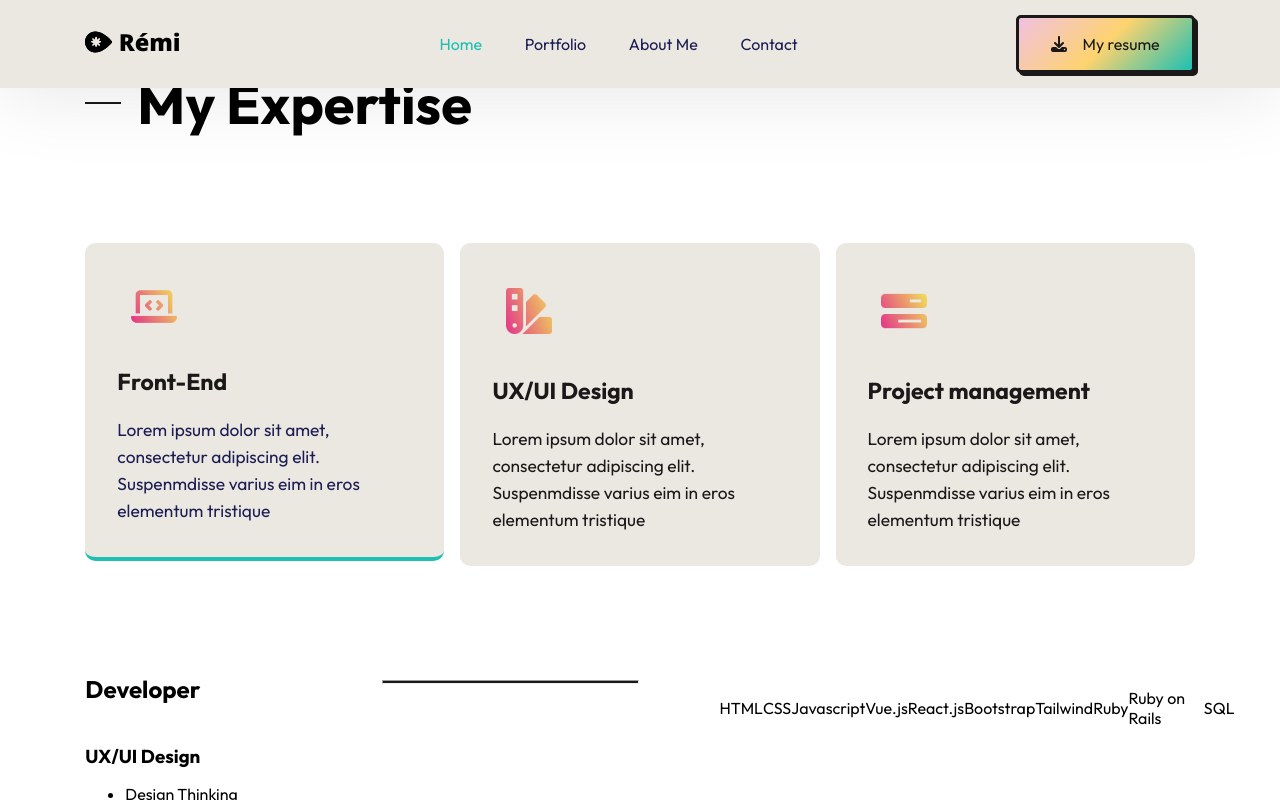
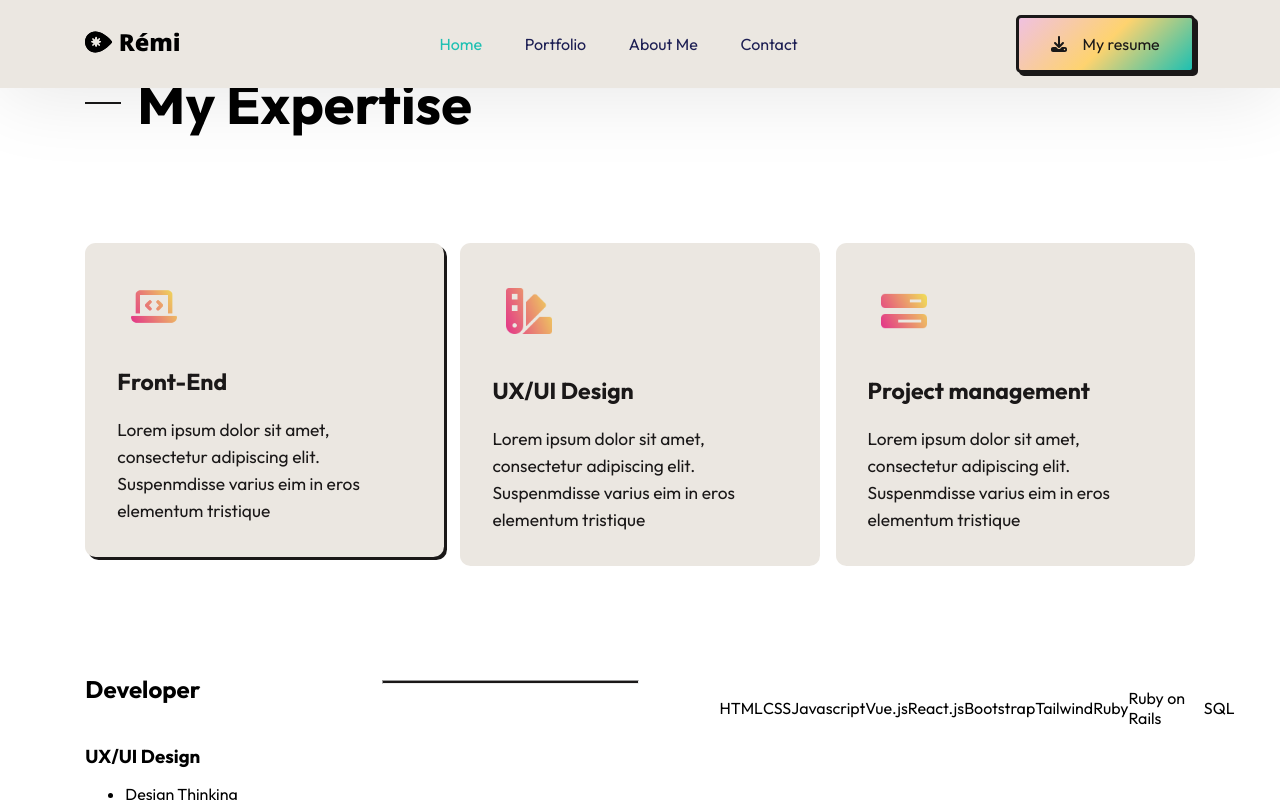
Before and after one commit to remilavigne/portfolio-2024, a React (Create React App) app: page / in a window 1280 px wide. In both pictures the pointer is over the element 264 px from the left and 3401 px from the top of the page. Shown: the part 3001-3801 px from the top of the page. Built offline with nearby package versions, Linux system fonts and the light colour scheme.

Commit message:
css added on some section

```diff
--- a/src/App.css
+++ b/src/App.css
@@ -334,12 +334,15 @@ h2 {
   background: var(--bg-shade);
   min-height: 250px;
 }
+
 .skills--section--card:hover {
-  border-bottom: 4px solid var(--primary);
+  filter: drop-shadow(3px 3px 0px #1A1818);
 }
+
 .skills--section--card:hover .skills--section--description {
-  color: var(--darkblue);
+  color: var(--black);
 }
+
 .skills--section--img {
   display: flex;
   padding: 13.3px;
@@ -360,6 +363,7 @@ h2 {
   gap: 32px;
   align-self: stretch;
 }
+
 .skills--section--title {
   color: var(--heading-color);
   font-size: 32px;
@@ -382,6 +386,7 @@ h2 {
   justify-content: space-between;
 
 }
+
 /* Skills Style Ends */
 
 /* About Us */
@@ -436,26 +441,31 @@ h2 {
   align-items: center;
   width: 100%;
 }
+
 .portfolio--container {
   display: flex;
   flex-direction: column;
   align-items: flex-start;
   gap: 21.3px;
 }
+
 .portfolio--section--container {
   display: flex;
-  align-items: center;
+  align-items: flex-start;
   justify-content: center;
   gap: 42.6px;
   width: 100%;
 }
+
 .portfolio--section--img {
   border-radius: 8px;
   width: 100%;
 }
+
 .portfolio--section--img > img {
   width: 100%;
 }
+
 .portfolio--section--card {
   display: flex;
   flex-direction: column;
--- a/src/Pages/Home/DownloadButton.jsx
+++ b/src/Pages/Home/DownloadButton.jsx
@@ -5,22 +5,17 @@ import { faDownload} from '@fortawesome/free-solid-svg-icons'
 
 const DownloadButton = () => {
   const handleDownload = () => {
-    // Assuming your PDF file is in the public folder
     const pdfUrl = process.env.PUBLIC_URL + '/CV_Remi_Lavigne_EN.pdf';
 
-    // Create an invisible link element
     const link = document.createElement('a');
     link.href = pdfUrl;
     link.download = 'CV_Remi_Lavigne_EN.pdf';
-    link.target = '_blank'; // Open in a new tab if you want
+    link.target = '_blank';
 
-    // Append the link to the body
     document.body.appendChild(link);
 
-    // Trigger the click event to start the download
     link.click();
 
-    // Remove the link from the body after the download
     document.body.removeChild(link);
   };
 
```
